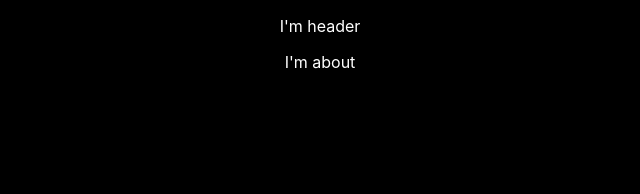
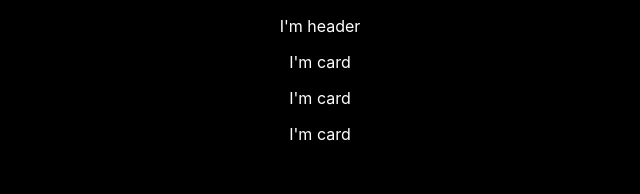
Before and after one commit to continentaldivide/group-git-lab, a React (Create React App) app: page /about in a window 1280 px wide. Shown: the top 194 px of the page, without its empty margins (320-960 px from the left). Built offline with nearby package versions, Linux system fonts and the light colour scheme.

Commit message:
updated About page with card components

```diff
--- a/src/components/pages/About.jsx
+++ b/src/components/pages/About.jsx
@@ -1,7 +1,17 @@
+import Card from '../partials/Card'
+
 export default function About() {
     return (
-        <>
-        <p>I'm about</p>
-        </>
+        <div className='card-container'>
+            <div className='card'>
+                <Card />
+            </div>
+            <div>
+                <Card />
+            </div>
+            <div>
+                <Card />
+            </div>
+        </div>
     )
 }
```
